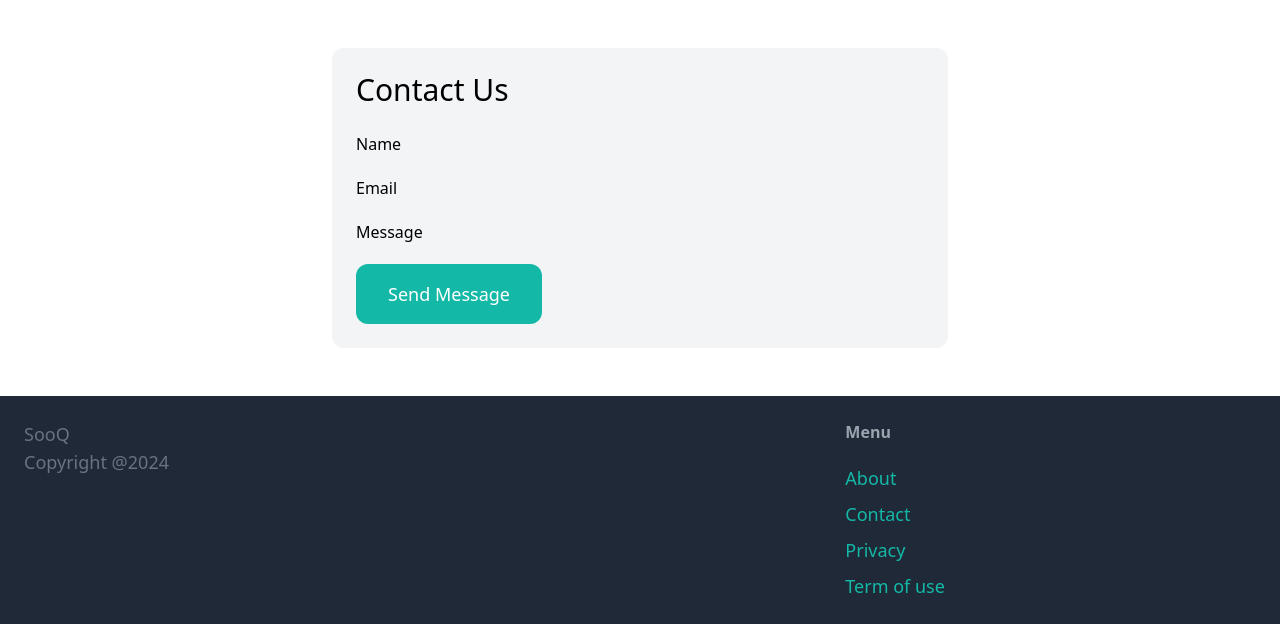
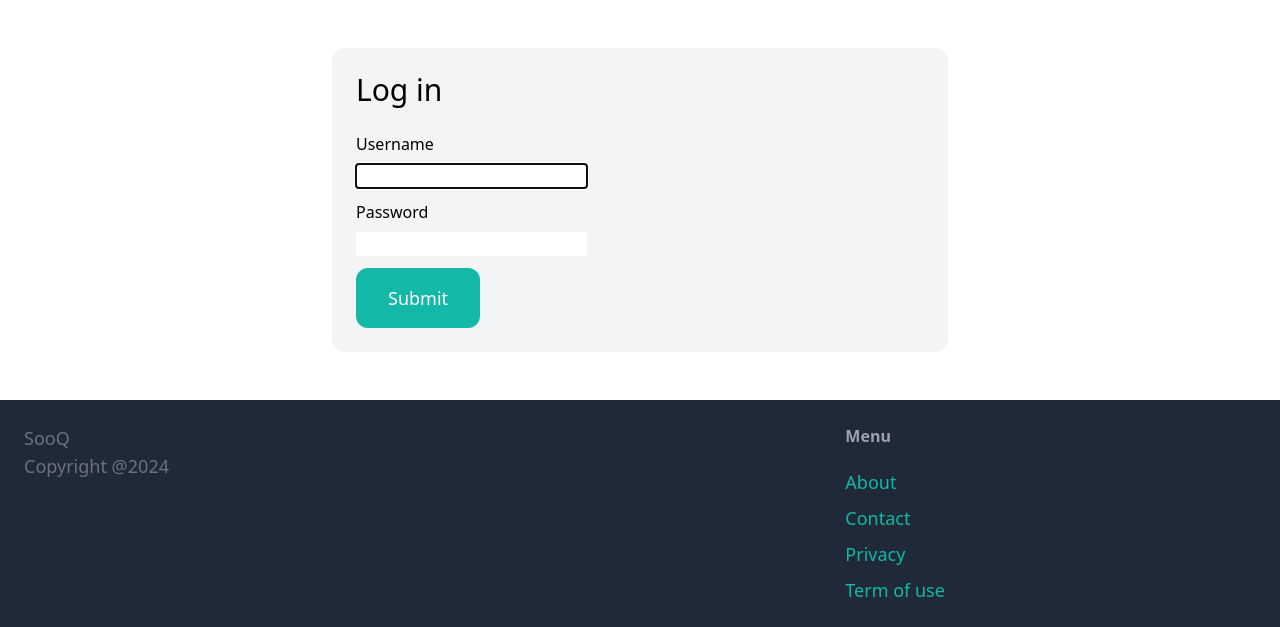
Before and after one commit to ibrahimjasim/Project-Milestone-4, a Django app: page /login/ in a window 1280 px wide. Shown: the part 77-704 px from the top of the page. Run offline with Django 3.2, Linux system fonts and the light colour scheme; some libraries are stand-ins or nearby versions.

Commit message:
fixed the form method in the login.html and username, password

```diff
--- a/core/templates/core/login.html
+++ b/core/templates/core/login.html
@@ -1,27 +1,22 @@
 {% extends 'core/base.html' %}
 
-{% block title %}Contact Us{% endblock %}
+{% block title %}Log in{% endblock %}
 
 {% block content %}
 <div class="w-1/2 my-6 mx-auto p-6 bg-gray-100 rounded-xl">
-    <h1 class="mb-6 text-3xl">Contact Us</h1>
+    <h1 class="mb-6 text-3xl">Log in</h1>
 
-    <form method="post" action="submit-contact-url">
+    <form method="post" action=".">
         {% csrf_token %}
 
         <div class="mb-3">
-            <label class="inline-block mb-2">Name</label><br>
-            {{ form.name }}
+            <label class="inline-block mb-2">Username</label><br>
+            {{ form.username }}
         </div>
 
         <div class="mb-3">
-            <label class="inline-block mb-2">Email</label><br>
-            {{ form.email }}
-        </div>
-
-        <div class="mb-3">
-            <label class="inline-block mb-2">Message</label><br>
-            {{ form.message }}
+            <label class="inline-block mb-2">Password</label><br>
+            {{ form.password }}
         </div>
 
         {% if form.errors or form.non_field_errors %}
@@ -34,7 +29,7 @@
             </div>
         {% endif %}
 
-        <button class="py-4 px-8 text-lg bg-teal-500 hover:bg-teal-700 rounded-xl text-white">Send Message</button>
+        <button class="py-4 px-8 text-lg bg-teal-500 hover:bg-teal-700 rounded-xl text-white">Submit</button>
     </form>
 </div>
 {% endblock %}
```
Lines whose indentation alone changed are shown as unchanged.
